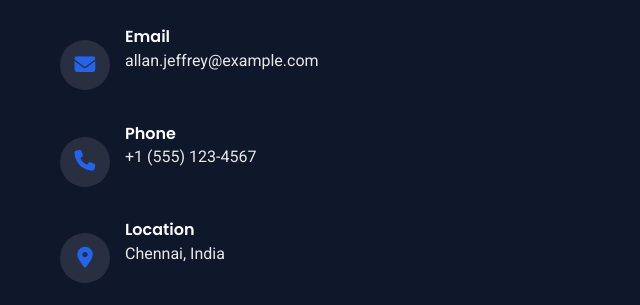
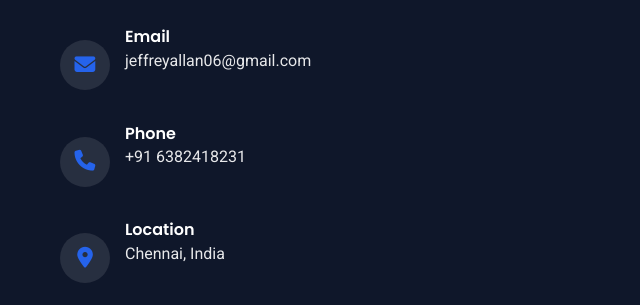
Before and after one commit to allanjeffrey06/allanjeffrey06.github.io, a plain HTML site: page index.html in a window 1280 px wide. Shown: the part 3030-3335 px from the top of the page, 0-640 px from the left. Drawn offline with Linux system fonts and the light colour scheme.

Commit message:
Update index.html

```diff
--- a/index.html
+++ b/index.html
@@ -679,14 +679,14 @@
                             <i class="fas fa-envelope"></i>
                             <div>
                                 <h4>Email</h4>
-                                <p>allan.jeffrey@example.com</p>
+                                <p>jeffreyallan06@gmail.com</p>
                             </div>
                         </div>
                         <div class="contact-detail">
                             <i class="fas fa-phone"></i>
                             <div>
                                 <h4>Phone</h4>
-                                <p>+1 (555) 123-4567</p>
+                                <p>+91 6382418231</p>
                             </div>
                         </div>
                         <div class="contact-detail">
```
